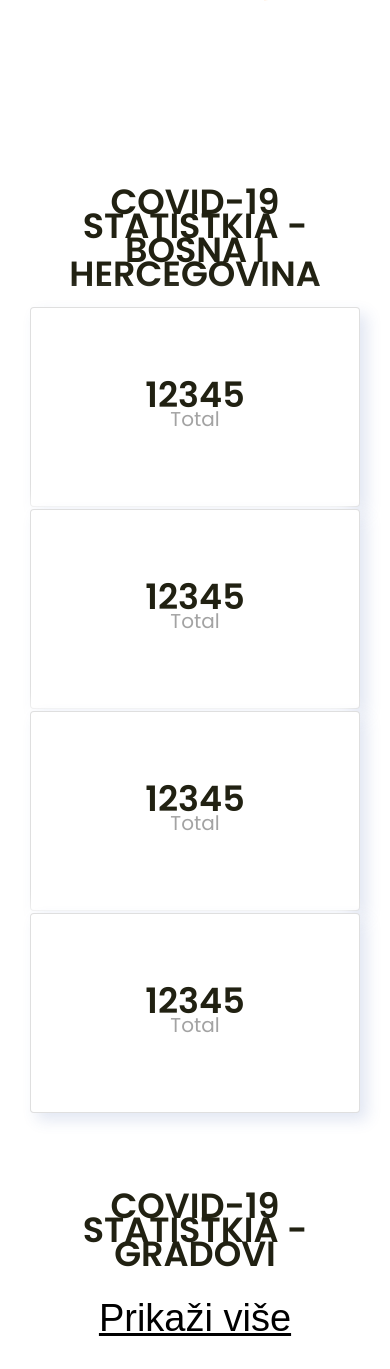
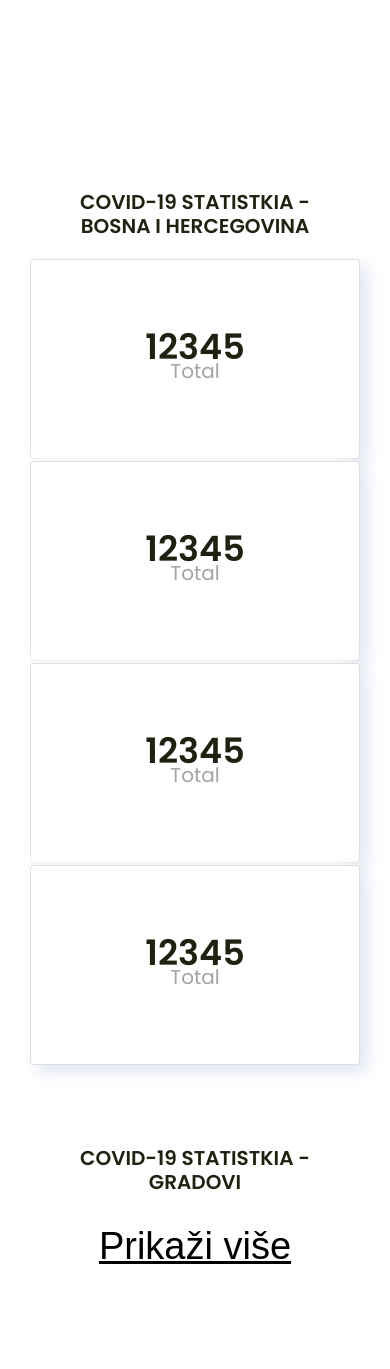
Before and after one commit to devAbu/bih-corona, a PHP site: page / in a window 390 px wide. Shown: the part 433-1802 px from the top of the page. Run offline with PHP 8.4, Linux system fonts and the light colour scheme; data that the repository does not hold is empty.

Commit message:
responsive

```diff
--- a/assets/css/style.css
+++ b/assets/css/style.css
@@ -464,6 +464,8 @@ body {
     inset -7px -7px 20px rgba(255, 255, 255, 0),
     0px 0px 4px rgba(255, 255, 255, 0);
     transition: 0.8s;
+}.title-n{
+    font-size: 20px;
 }
 }
 
```
